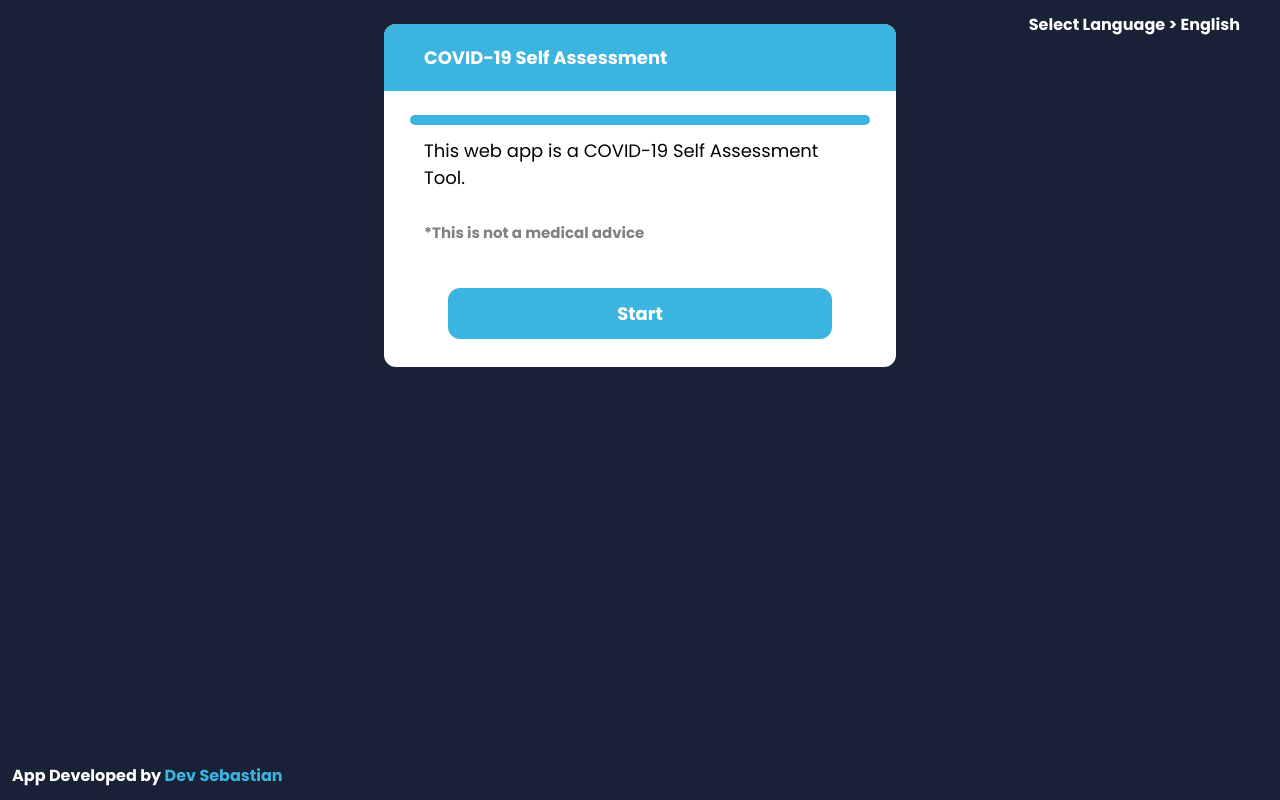
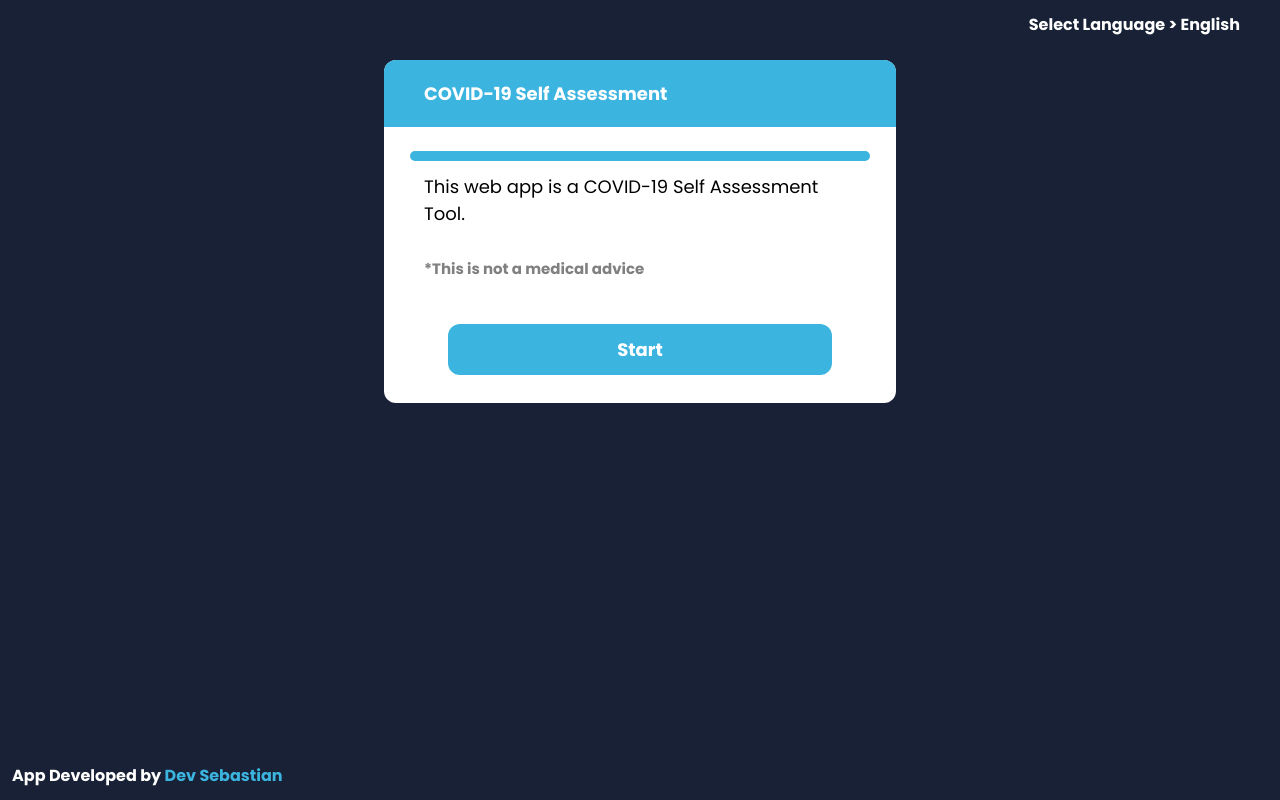
Before and after one commit to devsebastian/covid19, a React (Create React App) app: page / in a window 1280 px wide. Built offline with nearby package versions, Linux system fonts and the light colour scheme.

Commit message:
changed margin values

```diff
--- a/src/comps/container/container.css
+++ b/src/comps/container/container.css
@@ -2,7 +2,7 @@
     background-color: var(--container-back);
     max-width: 40%;
     min-width: 400px;
-    margin: 24px auto 40px auto;
+    margin: 60px auto 50px auto;
     font-size: 18px;
     color: black;
     overflow: hidden;
```
